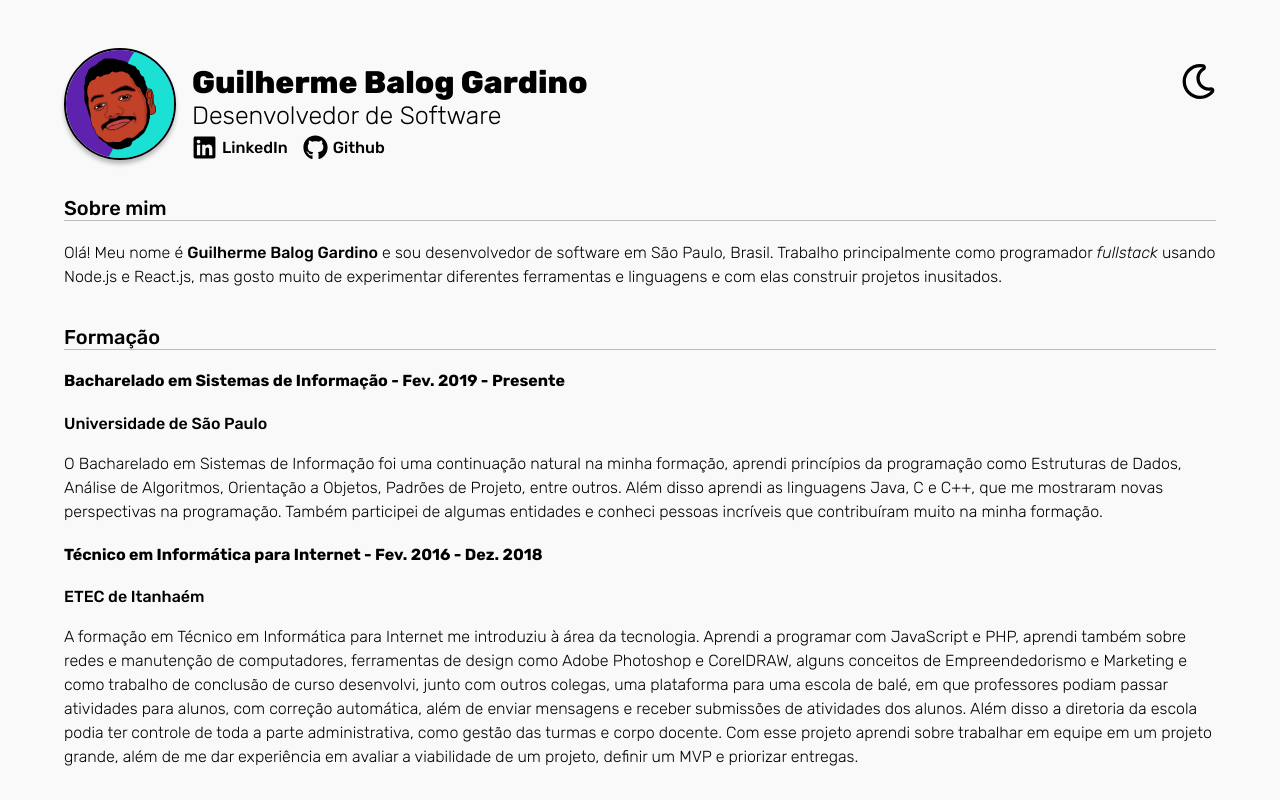
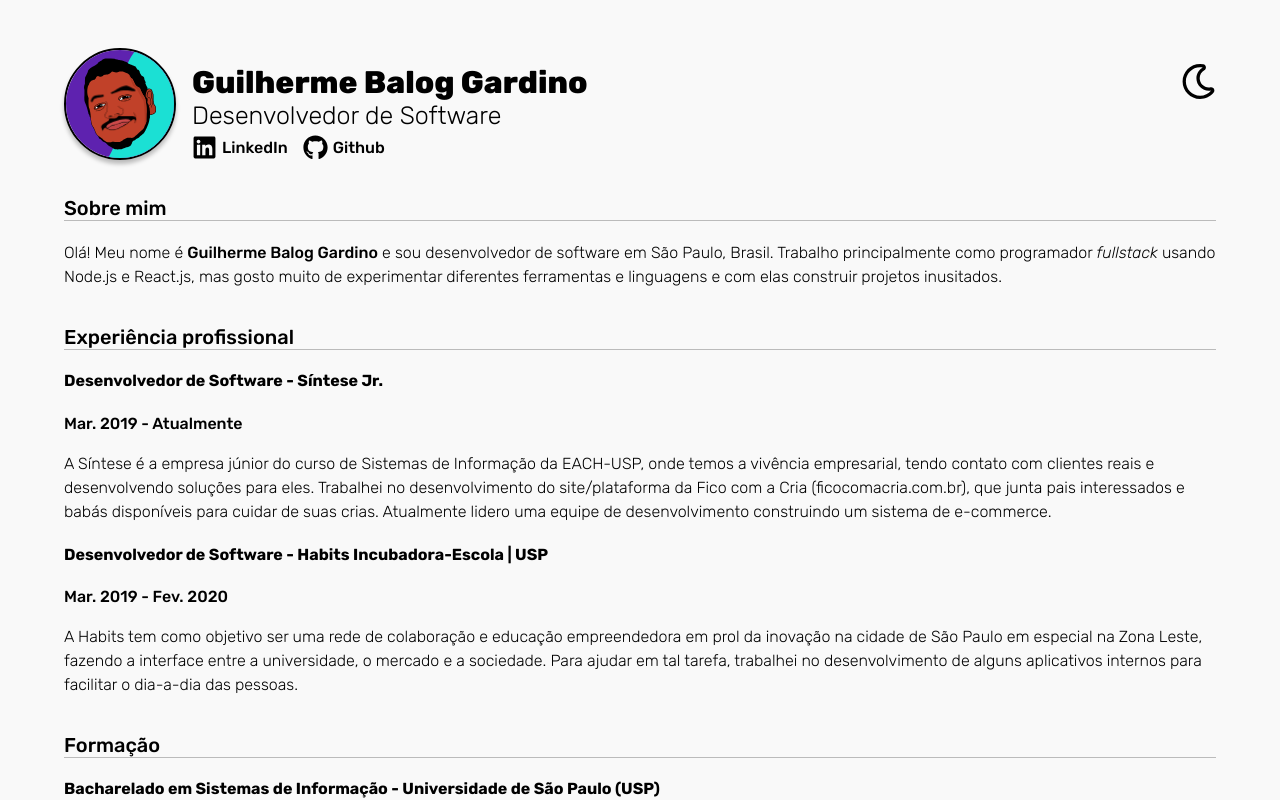
Before and after one commit to GuilhermeBalog/guilhermebalog.github.io, a Next.js app: page / in a window 1280 px wide. Shown: the top 800 px of the page. Built offline with nearby package versions, Linux system fonts and the light colour scheme.

Commit message:
Add work experience and move jsons to public

```diff
--- a/formations.json
+++ b/public/education.json
@@ -1,9 +1,9 @@
 [
   {
     "title": "Bacharelado em Sistemas de Informação",
-    "institution": "Universidade de São Paulo",
-    "period": "Fev. 2019 - Presente",
-    "description": "O Bacharelado em Sistemas de Informação foi uma continuação natural na minha formação, aprendi princípios da programação como Estruturas de Dados, Análise de Algoritmos, Orientação a Objetos, Padrões de Projeto, entre outros. Além disso aprendi as linguagens Java, C e C++, que me mostraram novas perspectivas na programação. Também participei de algumas entidades e conheci pessoas incríveis que contribuíram muito na minha formação."
+    "institution": "Universidade de São Paulo (USP)",
+    "period": "Fev. 2019 - Atualmente",
+    "description": "O Bacharelado em Sistemas de Informação está sendo uma continuação natural na minha formação, aprendi princípios da programação como Estruturas de Dados, Análise de Algoritmos, Orientação a Objetos, Padrões de Projeto, entre outros. Além disso aprendi as linguagens Java, C e C++, que me mostraram novas perspectivas na programação. Também participei de algumas entidades e conheci pessoas incríveis que contribuíram muito na minha formação."
   },
   {
     "title": "Técnico em Informática para Internet",
--- /dev/null
+++ b/public/workExperience.json
@@ -0,0 +1,14 @@
+[
+  {
+    "job": "Desenvolvedor de Software",
+    "institution": "Síntese Jr.",
+    "period": "Mar. 2019 - Atualmente",
+    "description": "A Síntese é a empresa júnior do curso de Sistemas de Informação da EACH-USP, onde temos a vivência empresarial, tendo contato com clientes reais e desenvolvendo soluções para eles. Trabalhei no desenvolvimento do site/plataforma da Fico com a Cria (ficocomacria.com.br), que junta pais interessados e babás disponíveis para cuidar de suas crias. Atualmente lidero uma equipe de desenvolvimento construindo um sistema de e-commerce."
+  },
+  {
+    "job": "Desenvolvedor de Software",
+    "institution": "Habits Incubadora-Escola | USP",
+    "period": "Mar. 2019 - Fev. 2020",
+    "description": "A Habits tem como objetivo ser uma rede de colaboração e educação empreendedora em prol da inovação na cidade de São Paulo em especial na Zona Leste, fazendo a interface entre a universidade, o mercado e a sociedade. Para ajudar em tal tarefa, trabalhei no desenvolvimento de alguns aplicativos internos para facilitar o dia-a-dia das pessoas."
+  }
+]
--- a/src/components/FormationCard/index.tsx
+++ b/src/components/Education/index.tsx
@@ -15,10 +15,10 @@ const FormationCard: React.FC<Props> = ({ formation }) => {
   return (
     <div>
       <h4>
-        {formation.title} - {formation.period}
+        {formation.title} - {formation.institution}
       </h4>
       <p>
-        <strong>{formation.institution}</strong>
+        <strong>{formation.period}</strong>
       </p>
       <p>{formation.description}</p>
     </div>
--- /dev/null
+++ b/src/components/Work/index.tsx
@@ -0,0 +1,28 @@
+import React from 'react';
+
+interface Work {
+  job: string;
+  institution: string;
+  period: string;
+  description: string;
+}
+
+interface Props {
+  work: Work;
+}
+
+const WorkElement: React.FC<Props> = ({ work }) => {
+  return (
+    <div>
+      <h4>
+        {work.job} - {work.institution}
+      </h4>
+      <p>
+        <strong>{work.period}</strong>
+      </p>
+      <p>{work.description}</p>
+    </div>
+  );
+};
+
+export default WorkElement;
--- a/src/pages/index.tsx
+++ b/src/pages/index.tsx
@@ -1,11 +1,14 @@
 import React, { useState, useEffect } from 'react';
 import { FaLinkedin, FaGithub, FaMoon, FaRegMoon } from 'react-icons/fa';
 
+import projects from '../../public/projects.json';
+import education from '../../public/education.json';
+import workExperience from '../../public/workExperience.json';
+
 import ProjectCard from '../components/ProjectCard';
 import SafeLink from '../components/SafeLink';
-import projects from '../../projects.json';
-import formations from '../../formations.json';
-import FormationCard from '../components/FormationCard';
+import Education from '../components/Education';
+import Work from '../components/Work';
 import ProfilePicture from '../components/ProfilePicture';
 
 function App() {
@@ -119,9 +122,16 @@ function App() {
       </section>
 
       <section>
+        <h3>Experiência profissional</h3>
+        {workExperience.map((work, i) => (
+          <Work work={work} key={i} />
+        ))}
+      </section>
+
+      <section>
         <h3>Formação</h3>
-        {formations.map((formation, i) => (
-          <FormationCard formation={formation} key={i} />
+        {education.map((formation, i) => (
+          <Education formation={formation} key={i} />
         ))}
       </section>
 
```
Also changed, not shown: public/projects.json (renamed from projects.json).
